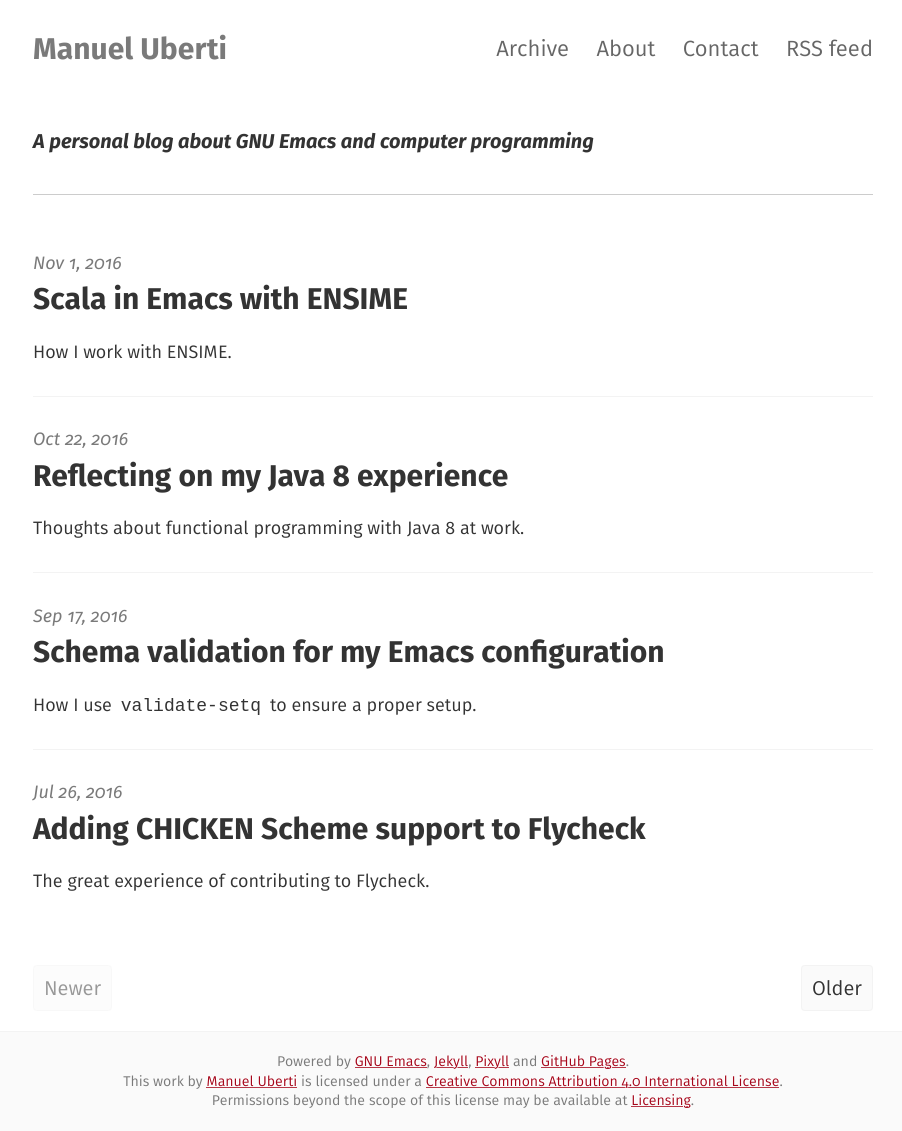
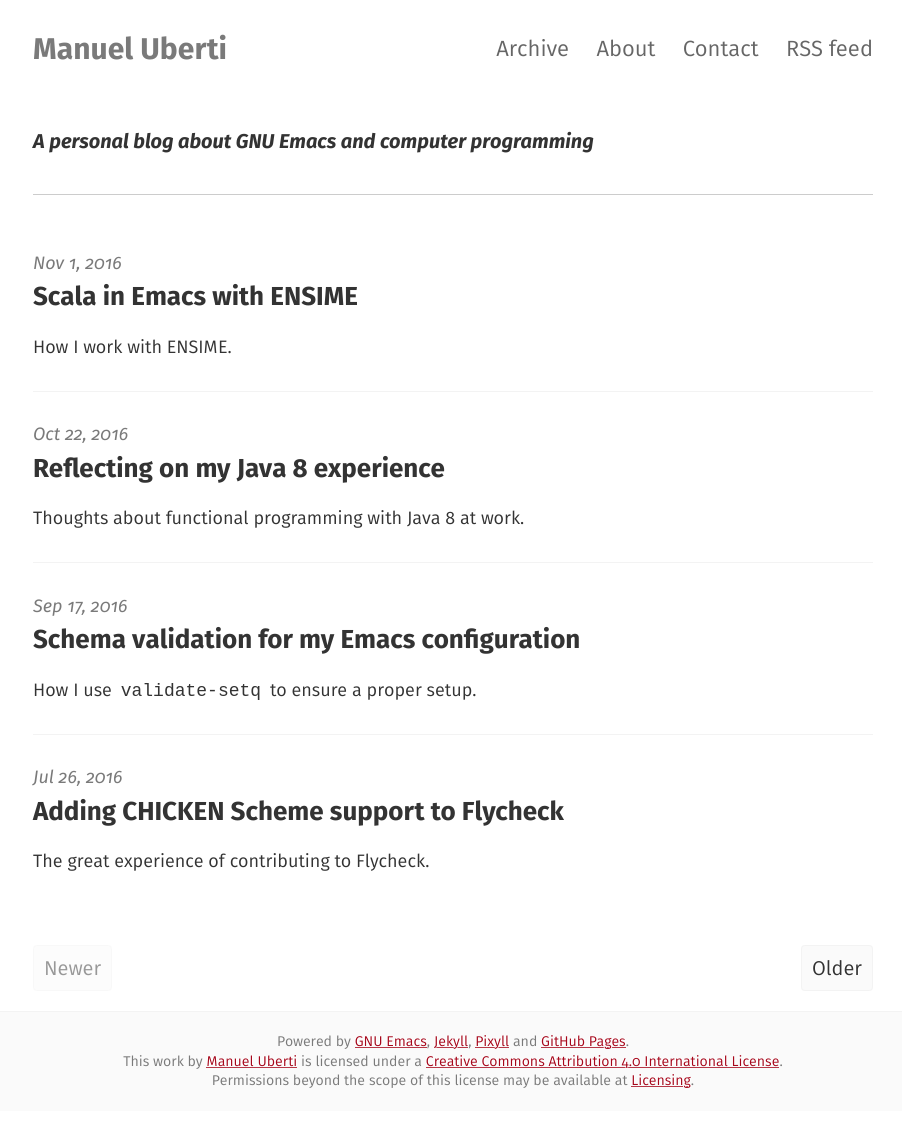
Before and after one commit to manuel-uberti/manuel-uberti.github.io, a Jekyll site: the page built from index.html, in a window 1280 px wide. Shown: the whole page, without its empty margins (187-1089 px from the left). Built offline with Jekyll 4.4.1, drawn with Linux system fonts in a browser that asks for light colours; some web fonts are replaced; the list of posts is cut into pages by our own code.

Commit message:
Decrease post title in index

```diff
--- a/index.html
+++ b/index.html
@@ -11,7 +11,7 @@
         {% for post in paginator.posts %}
         <div class="post py1">
             <p class="post-meta">{{ post.date | date: site.date_format }}</p>
-            <a href="{{ post.url | prepend: site.baseurl }}" class="post-link"><h3 class="h2 post-title">{{ post.title }}</h3></a>
+            <a href="{{ post.url | prepend: site.baseurl }}" class="post-link"><h3 class="h3 post-title">{{ post.title }}</h3></a>
             <p class="post-summary">
                 {% if post.summary %}
                 {{ post.summary | markdownify }}
```
